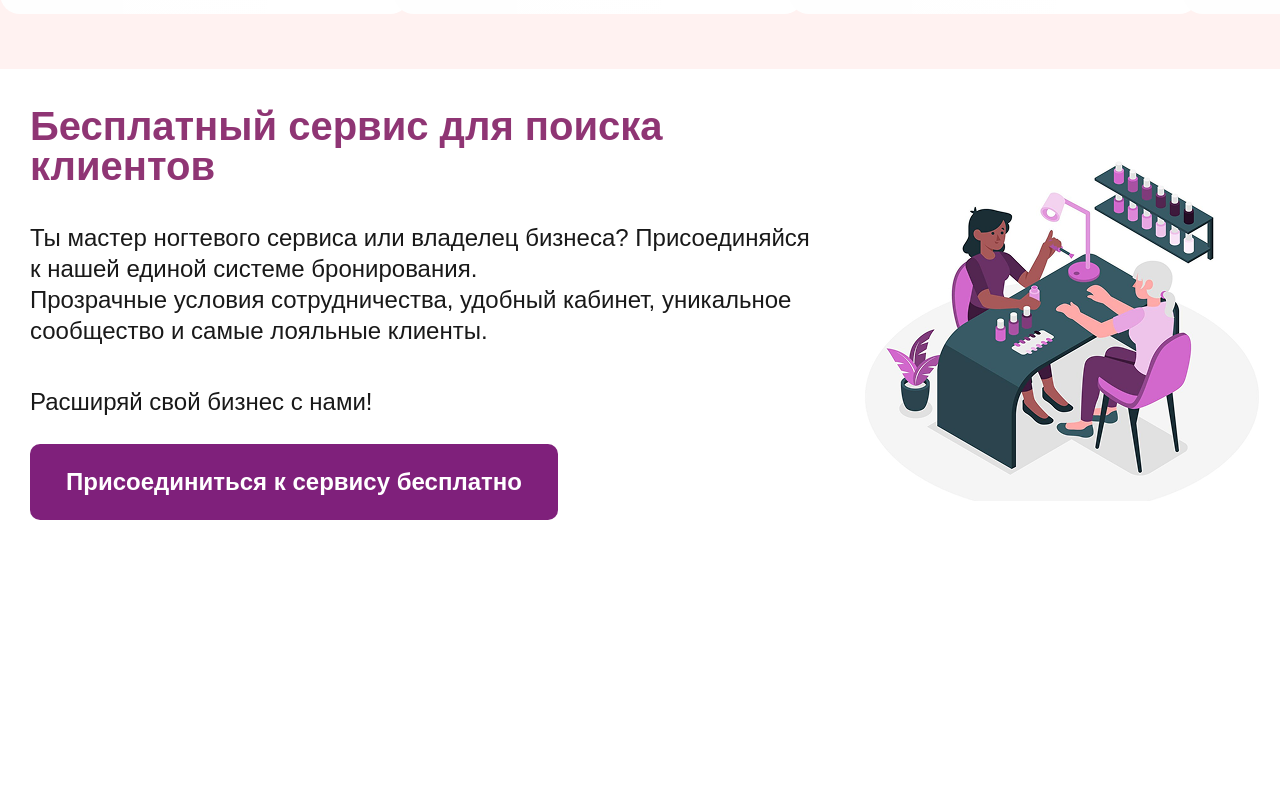
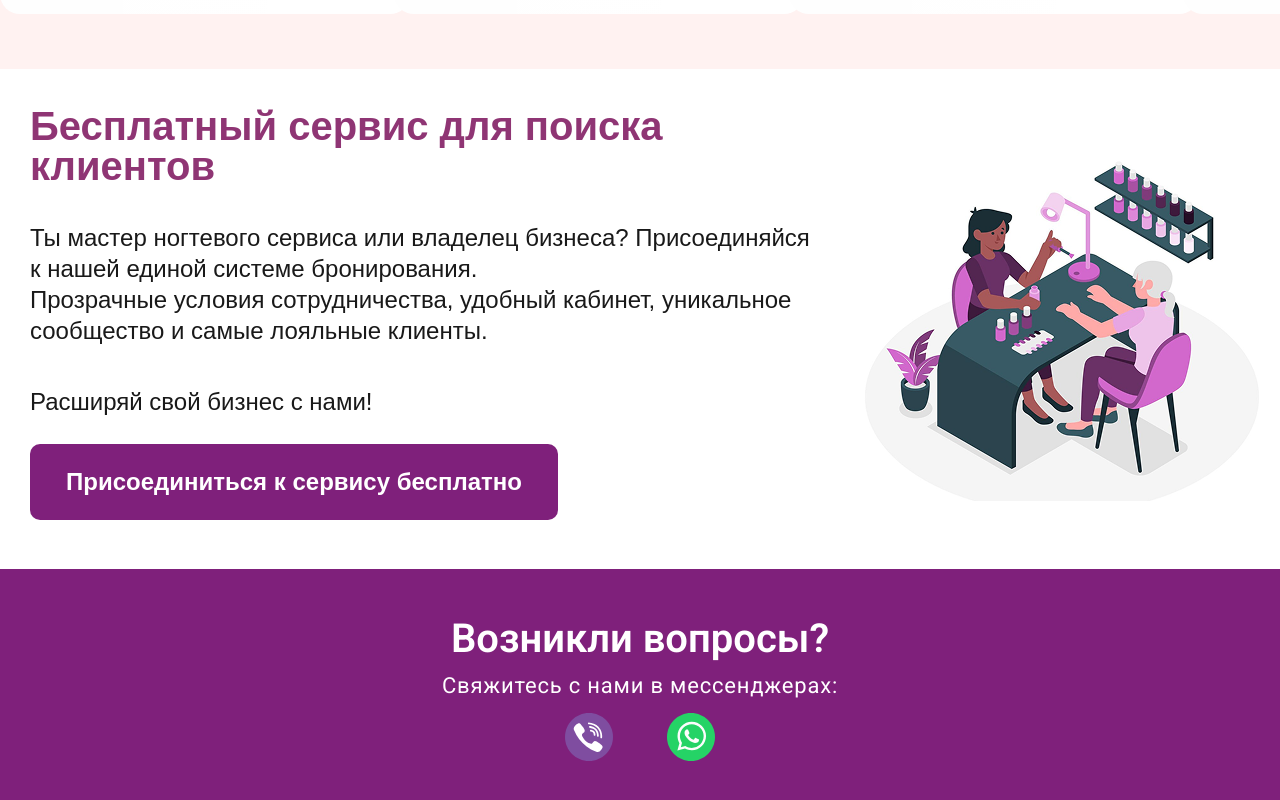
Before and after one commit to gfredex/ProjectBeauty, a React (Vite) app: page / in a window 1280 px wide. Shown: the part 3179-3979 px from the top of the page. Before the commit the page ends 3748 px from the top, so only its background shows below. Built offline with nearby package versions, Linux system fonts and the light colour scheme; a web font is replaced by a local one.

Commit message:
help section

```diff
--- /dev/null
+++ b/src/components/UI/ExternalLink/externalLink.module.scss
@@ -0,0 +1,5 @@
+@use '../../../styles/variables' as *;
+
+.viberLink, .whatsAppLink {
+  margin: $spacing-0 $spacing-27;
+}
--- /dev/null
+++ b/src/components/UI/ExternalLink/index.tsx
@@ -0,0 +1,26 @@
+import React from 'react';
+import { cn } from '../../../utils/cn';
+import styles from './externalLink.module.scss';
+
+type ClassNames = {
+    linkClass?: string;
+};
+
+type ExternalLinkProps = {
+    href: string;
+    children: React.ReactNode;
+    classNames?: ClassNames;
+    target?: '_blank' | '_self';
+    rel?: string;
+};
+
+const ExternalLink: React.FC<ExternalLinkProps> = ({ href, children,
+           classNames = {}, target = '_blank', rel = 'noopener noreferrer'}) => {
+    return (
+        <a href={href} className={cn(styles, 'link', classNames.linkClass)} target={target} rel={rel}>
+            {children}
+        </a>
+    );
+};
+
+export default ExternalLink;
--- /dev/null
+++ b/src/components/UI/HelpSection/helpSection.module.scss
@@ -0,0 +1,17 @@
+@use '../../../styles/variables' as *;
+@use '../../../styles/mixins' as *;
+
+.wrappHelpSection {
+  @include rowing(center, center, column);
+  padding: $spacing-50 $spacing-0;
+}
+
+.titleHelp {
+  @include fonts($roboto-font, $font-weight-600, $font-size-40, $color-white);
+}
+
+.subtitleHelp {
+  @include fonts($roboto-font, $font-weight-400, $font-size-22, $color-white);
+  padding: $spacing-16 $spacing-0;
+  letter-spacing: .8px;
+}
--- /dev/null
+++ b/src/components/UI/HelpSection/index.tsx
@@ -0,0 +1,27 @@
+import React from 'react';
+import styles from './helpSection.module.scss';
+import Viber from '../../../assets/icons/colored/Viber.svg?react';
+import WhatsApp from '../../../assets/icons/colored/WhatsApp.svg?react';
+import ExternalLink from "../ExternalLink";
+import {SvgIcon} from "../SvgIcon";
+
+const HelpSection: React.FC = () => {
+    return (
+        <div className={styles.wrappHelpSection}>
+            <h2 className={styles.titleHelp}>Возникли вопросы?</h2>
+            <p className={styles.subtitleHelp}>Свяжитесь с нами в мессенджерах:</p>
+            <div className={styles.iconsHelp}>
+                <ExternalLink href='viber://chat?number=%2B1234567890'
+                              classNames={{ linkClass: 'viberLink' }}>
+                    <SvgIcon Icon={Viber}/>
+                </ExternalLink>
+                <ExternalLink href='https://wa.me/1234567890'
+                              classNames={{ linkClass: 'whatsAppLink' }}>
+                     <SvgIcon Icon={WhatsApp}/>
+                </ExternalLink>
+            </div>
+        </div>
+    );
+}
+
+export {HelpSection};
--- a/src/components/index.ts
+++ b/src/components/index.ts
@@ -15,4 +15,5 @@ export * from './UI/SvgIcon';
 export * from './UI/DiscountCard';
 export * from './UI/Slider';
 export * from './UI/JoinSection';
+export * from './UI/HelpSection';
 export * from './containers/Dropdown';
--- a/src/pages/Home/index.tsx
+++ b/src/pages/Home/index.tsx
@@ -9,7 +9,7 @@ import {
     SearchPanel,
     MastersToolbar,
     MasterCard,
-    Button, Slider, JoinSection
+    Button, Slider, JoinSection, HelpSection
 } from '../../components';
 import React from 'react';
 import styles from './home.module.scss';
@@ -123,6 +123,11 @@ function Home() {
                         <JoinSection/>
                     </div>
                 </div>
+                <div className={'bg-purple'}>
+                    <div className={'container'}>
+                        <HelpSection/>
+                    </div>
+                </div>
             </Main>
         </>
     );
--- a/src/styles/_globals.scss
+++ b/src/styles/_globals.scss
@@ -6,9 +6,13 @@
 }
 
 .bg-light-pink {
-    background-color: $secondary-color;
+    background-color: $color-pink;
 }
 
 .bg-white {
     background-color: $color-white;
 }
+
+.bg-purple {
+    background-color: $color-purple3;
+}
--- a/src/styles/_variables.scss
+++ b/src/styles/_variables.scss
@@ -12,8 +12,6 @@ $color-purple2: #c2188b !default;
 $color-purple3: #7f207b !default;
 $color-purple4: #8F3574 !default;
 $color-burgundy: #422A3C !default;
-
-$secondary-color: $color-pink !default;
 
 /*FONTS*/
 $manroupe-font: Manroupe, sans-serif !default;
@@ -34,6 +32,7 @@ $font-size-14: 14px !default;
 $font-size-16: 16px !default;
 $font-size-18: 18px !default;
 $font-size-20: 20px !default;
+$font-size-22: 22px !default;
 $font-size-24: 24px !default;
 $font-size-26: 26px !default;
 $font-size-28: 28px !default;
```
Also changed, not shown: src/assets/icons/colored/Viber.svg (added), src/assets/icons/colored/WhatsApp.svg (added).
